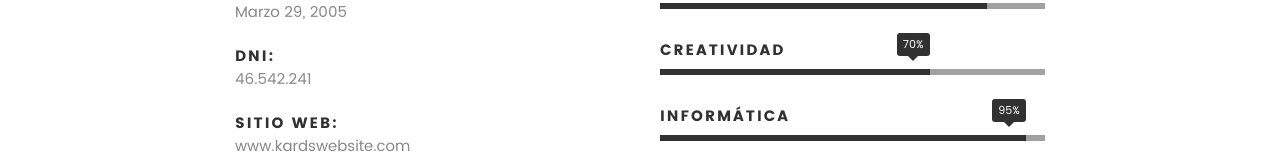
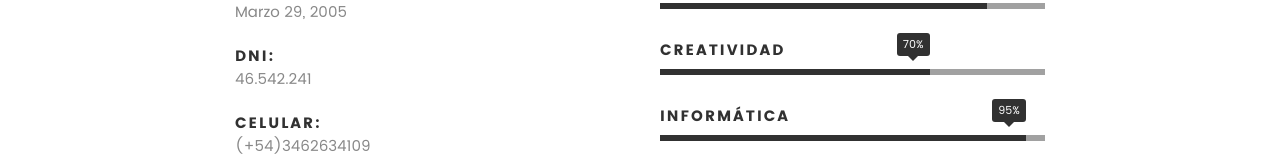
Before and after one commit to DylanEtchart/Dylan_Etchart, a plain HTML site: page index.html in a window 1280 px wide. Shown: the part 1472-1634 px from the top of the page. Drawn offline with Linux system fonts and the light colour scheme; files whose address does not match are found by name.

Commit message:
nuevos cambios

```diff
--- a/index.html
+++ b/index.html
@@ -106,8 +106,8 @@
    					<span>46.542.241</span>
    				</li>
    				<li>
-   					<strong>Sitio web:</strong>
-   					<span>www.kardswebsite.com</span>
+   					<strong>Celular:</strong>
+   					<span>(+54)3462634109</span>
    				</li>
    				<li>
    					<strong>Email:</strong>
```
